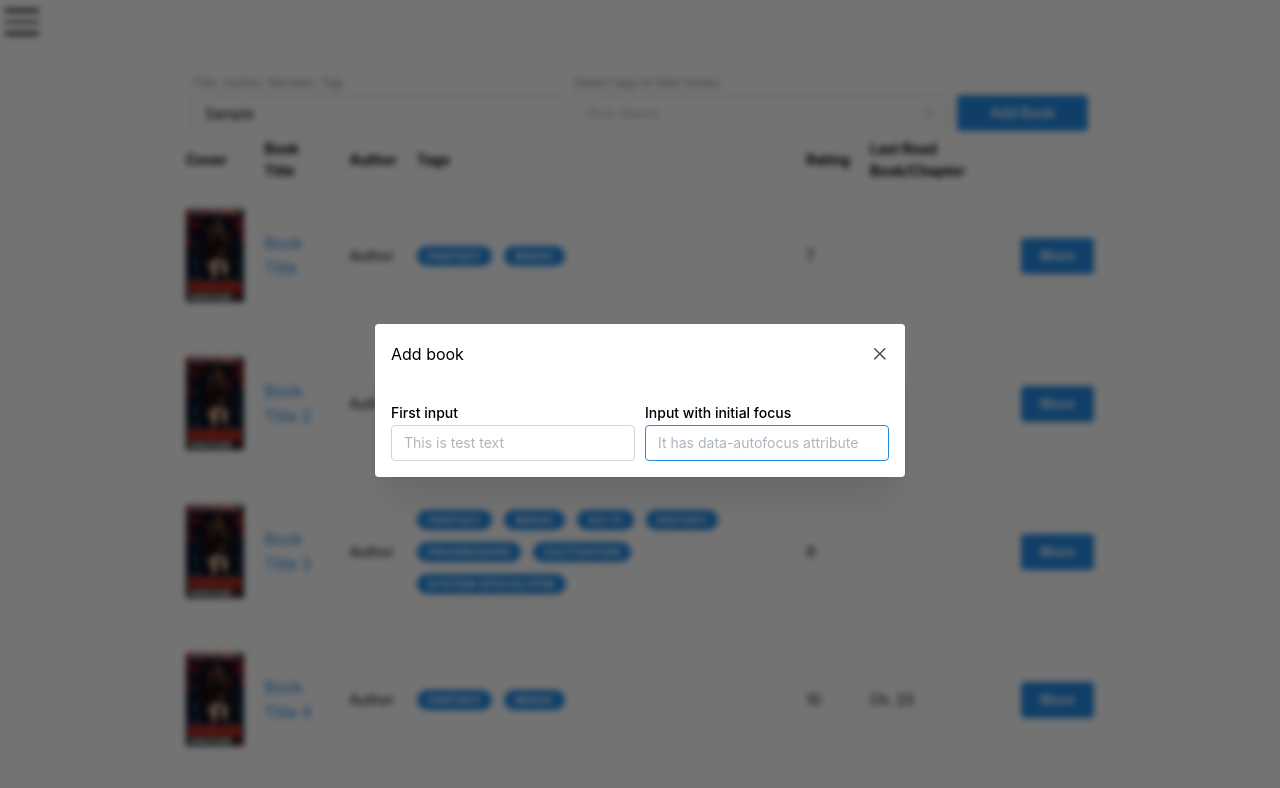
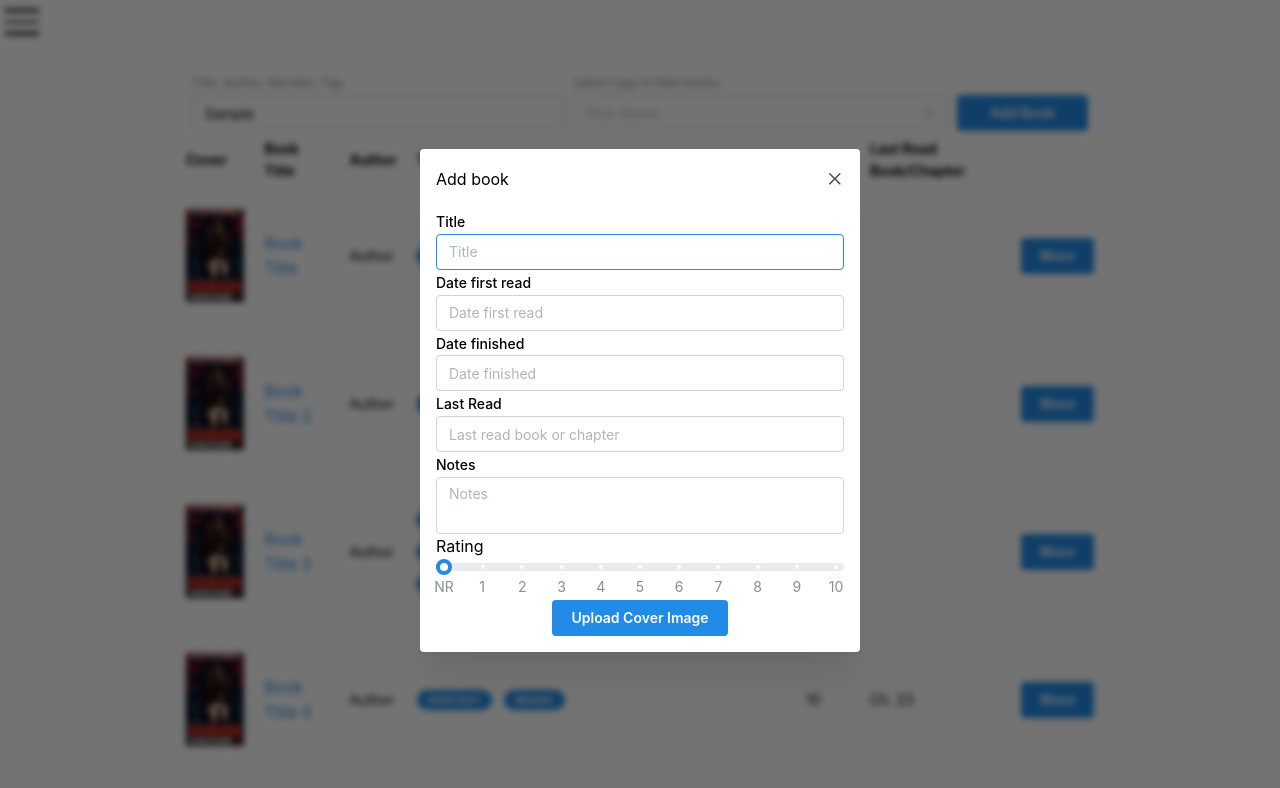
Before and after one commit to KennethWhite/Book-Tracking, a React (Vite) app in the folder BookTracking.Web/: page / in a window 1280 px wide. Both pictures are taken after typing "Sample", "Sample" into the empty fields and a click on the button "Add Book". Shown: the top 788 px of the page. Built offline with nearby package versions, Linux system fonts and the light colour scheme.

Commit message:
WIP modal for adding books
Signed-off-by: Kenny White <kennival@hotmail.com>

```diff
--- a/BookTracking.Web/package.json
+++ b/BookTracking.Web/package.json
@@ -17,8 +17,10 @@
     "test": "npm run typecheck && npm run prettier:format && npm run lint && npm run vitest && npm run build"
   },
   "dependencies": {
-    "@mantine/core": "7.16.2",
-    "@mantine/hooks": "7.16.2",
+    "@mantine/core": "^7.17.0",
+    "@mantine/hooks": "^7.17.0",
+    "@mantine/dates": "^7.17.0",
+    "@mantine/form": "^7.17.0",
     "react": "^19.0.0",
     "react-dom": "^19.0.0",
     "react-router-dom": "^7.1.3"
--- a/BookTracking.Web/src/App.tsx
+++ b/BookTracking.Web/src/App.tsx
@@ -1,4 +1,5 @@
 import '@mantine/core/styles.css';
+import '@mantine/dates/styles.css';
 
 import { MantineProvider } from '@mantine/core';
 import { AppRouter } from './Router';
--- a/BookTracking.Web/src/pages/Home/AddBook.tsx
+++ b/BookTracking.Web/src/pages/Home/AddBook.tsx
@@ -1,19 +1,76 @@
-import { Flex, TextInput } from '@mantine/core';
+import { useRef, useState } from 'react';
+import { Button, FileButton, Group, Slider, Text, Textarea, TextInput } from '@mantine/core';
+import { DateInput } from '@mantine/dates';
+import { useForm } from '@mantine/form';
 
 interface AddBookProps {
   test: string;
 }
 
-export const AddBook = ({ test }: AddBookProps) => {
+export const AddBook = () => {
+  const [file, setFile] = useState<File | null>(null);
+  const resetRef = useRef<() => void>(null);
+
+  const clearFile = () => {
+    setFile(null);
+    resetRef.current?.();
+  };
+
+  const form = useForm({
+    mode: 'uncontrolled',
+    initialValues: {
+      title: '',
+      termsOfService: false,
+    },
+
+    validate: {
+      email: (value) => (/^\S+@\S+$/.test(value) ? null : 'Invalid email'),
+    },
+  });
+
+  const ratingMarks = [
+    { value: 0, label: 'NR' },
+    { value: 10, label: '1' },
+    { value: 20, label: '2' },
+    { value: 30, label: '3' },
+    { value: 40, label: '4' },
+    { value: 50, label: '5' },
+    { value: 60, label: '6' },
+    { value: 70, label: '7' },
+    { value: 80, label: '8' },
+    { value: 90, label: '9' },
+    { value: 100, label: '10' },
+  ];
+
   return (
-    <Flex columnGap={10} align="end" justify="center">
-      <TextInput label="First input" placeholder={test} />
-      <TextInput
-        data-autofocus
-        label="Input with initial focus"
-        placeholder="It has data-autofocus attribute"
-        mt="md"
+    <form onSubmit={form.onSubmit((values) => console.log(values))}>
+      <TextInput data-autofocus label="Title" placeholder="Title" />
+      {/*TODO select for Author, or add*/}
+      {/*TODO select for Narrator, or add*/}
+      {/* Tags selection*/}
+      <DateInput valueFormat="DD/MM/YYYY" label="Date first read" placeholder="Date first read" />
+      <DateInput valueFormat="DD/MM/YYYY" label="Date finished" placeholder="Date finished" />
+      <TextInput label="Last Read" placeholder="Last read book or chapter" />
+      <Textarea placeholder="Notes" label="Notes" autosize minRows={2} />
+      <Text>Rating</Text>
+      <Slider
+        color="blue"
+        marks={ratingMarks}
+        step={10}
+        mb={25}
+        label={(value) => `${value / 10}`}
       />
-    </Flex>
+      <Group justify="center">
+        <FileButton resetRef={resetRef} onChange={setFile} accept="image/png,image/jpeg">
+          {(props) => <Button {...props}>Upload Cover Image</Button>}
+        </FileButton>
+      </Group>
+      {file && (
+        <Text size="sm" ta="center" mt="sm">
+          Picked file: {file.name}
+        </Text>
+      )}
+      {/* Notes*/}
+    </form>
   );
 };
--- a/BookTracking.Web/src/pages/Home/Home.tsx
+++ b/BookTracking.Web/src/pages/Home/Home.tsx
@@ -44,14 +44,14 @@ export const Home = () => {
           onClose={close}
           title="Add book"
           centered
-          size="auto"
+          size="md"
           overlayProps={{
             backgroundOpacity: 0.55,
             blur: 3,
           }}
           transitionProps={{ transition: 'fade', duration: 200, timingFunction: 'linear' }}
         >
-          <AddBook test="This is test text" />
+          <AddBook />
         </Modal>
 
         <BookTable />
```
Also changed, not shown: 1 other file (tests, documents, lock files or other folders).
